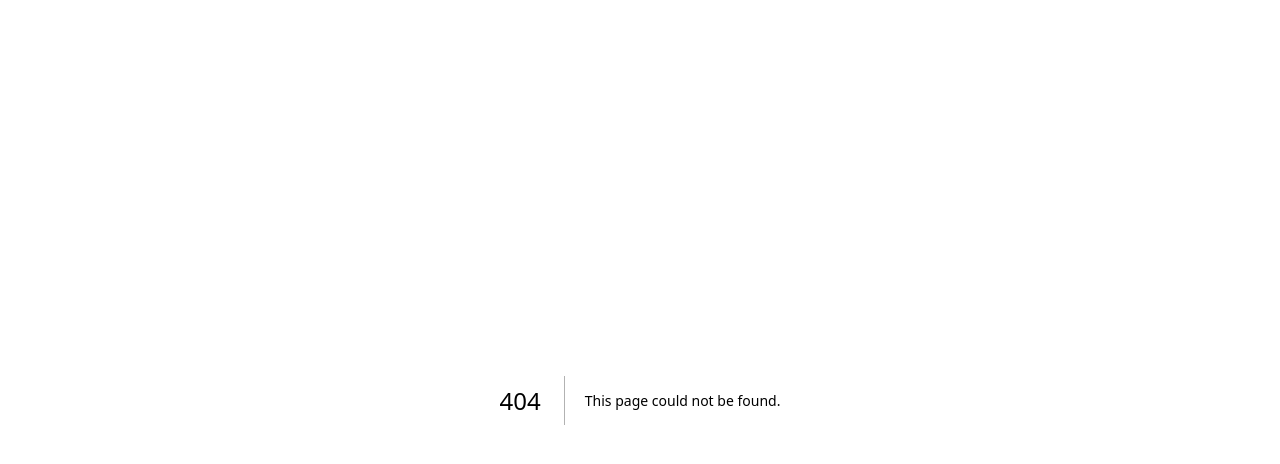
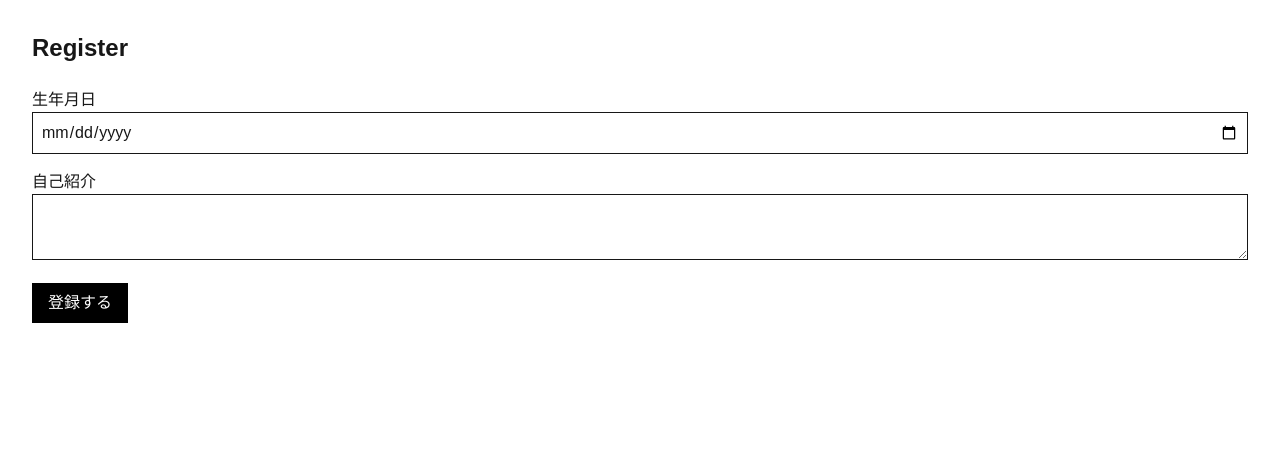
Before and after one commit to MASASHIGE-Y/meet_hub, a Next.js app: page /register in a window 1280 px wide. Before the commit this address had no page. Shown: the top 464 px of the page. Built offline with nearby package versions, Linux system fonts and the light colour scheme.

Commit message:
feat: onboarding register

```diff
--- /dev/null
+++ b/app/api/register/route.ts
@@ -0,0 +1,38 @@
+import { prisma } from "@/lib/prisma";
+import { getServerSession } from "next-auth";
+import { NextResponse } from "next/server";
+import z from "zod";
+import { authOptions } from "../auth/[...nextauth]/route";
+
+const registerSchema = z.object({
+  birthDate: z.string().min(1, "生年月日を入力してください"),
+  bio: z.string().max(140, "自己紹介文は140文字以内です"),
+});
+
+export async function POST(request: Request) {
+  const session = await getServerSession(authOptions);
+
+  if (!session?.user?.email) {
+    return NextResponse.json({ message: "Unauthorized" }, { status: 401 });
+  }
+
+  const body = await request.json();
+  const result = registerSchema.safeParse(body);
+
+  if (!result.success) {
+    return NextResponse.json({ message: "Invalid input" }, { status: 400 });
+  }
+
+  const { birthDate, bio } = result.data;
+
+  await prisma.user.update({
+    where: { email: session.user.email },
+    data: {
+      birthDate: new Date(birthDate),
+      bio,
+      isOnboarded: true,
+    },
+  });
+
+  return NextResponse.json({ message: "Registered" });
+}
--- /dev/null
+++ b/app/register/page.tsx
@@ -0,0 +1,57 @@
+"use client";
+
+import { useRouter } from "next/navigation";
+import { useForm } from "react-hook-form";
+
+type FormData = {
+  birthDate: string;
+  bio: string;
+};
+
+export default function RegisterPage() {
+  const { register, handleSubmit } = useForm<FormData>();
+  const router = useRouter();
+
+  const onSubmit = async (data: FormData) => {
+    const res = await fetch("api/register", {
+      method: "POST",
+      headers: {
+        "Content-Type": "application/json",
+      },
+      body: JSON.stringify(data),
+    });
+
+    if (res.ok) {
+      //成功したらdashboardへ
+      router.push("/dashboard");
+    } else {
+      alert("登録に失敗しました");
+    }
+  };
+
+  return (
+    <main className="p-8">
+      <h1 className="text-2xl font-bold mb-6">Register</h1>
+
+      <form onSubmit={handleSubmit(onSubmit)} className="space-y-4">
+        <div>
+          <label>生年月日</label>
+          <input
+            type="date"
+            {...register("birthDate")}
+            className="border p-2 w-full"
+          />
+        </div>
+
+        <div>
+          <label>自己紹介</label>
+          <textarea {...register("bio")} className="border p-2 w-full" />
+        </div>
+
+        <button type="submit" className="bg-black text-white px-4 py-2">
+          登録する
+        </button>
+      </form>
+    </main>
+  );
+}
```
